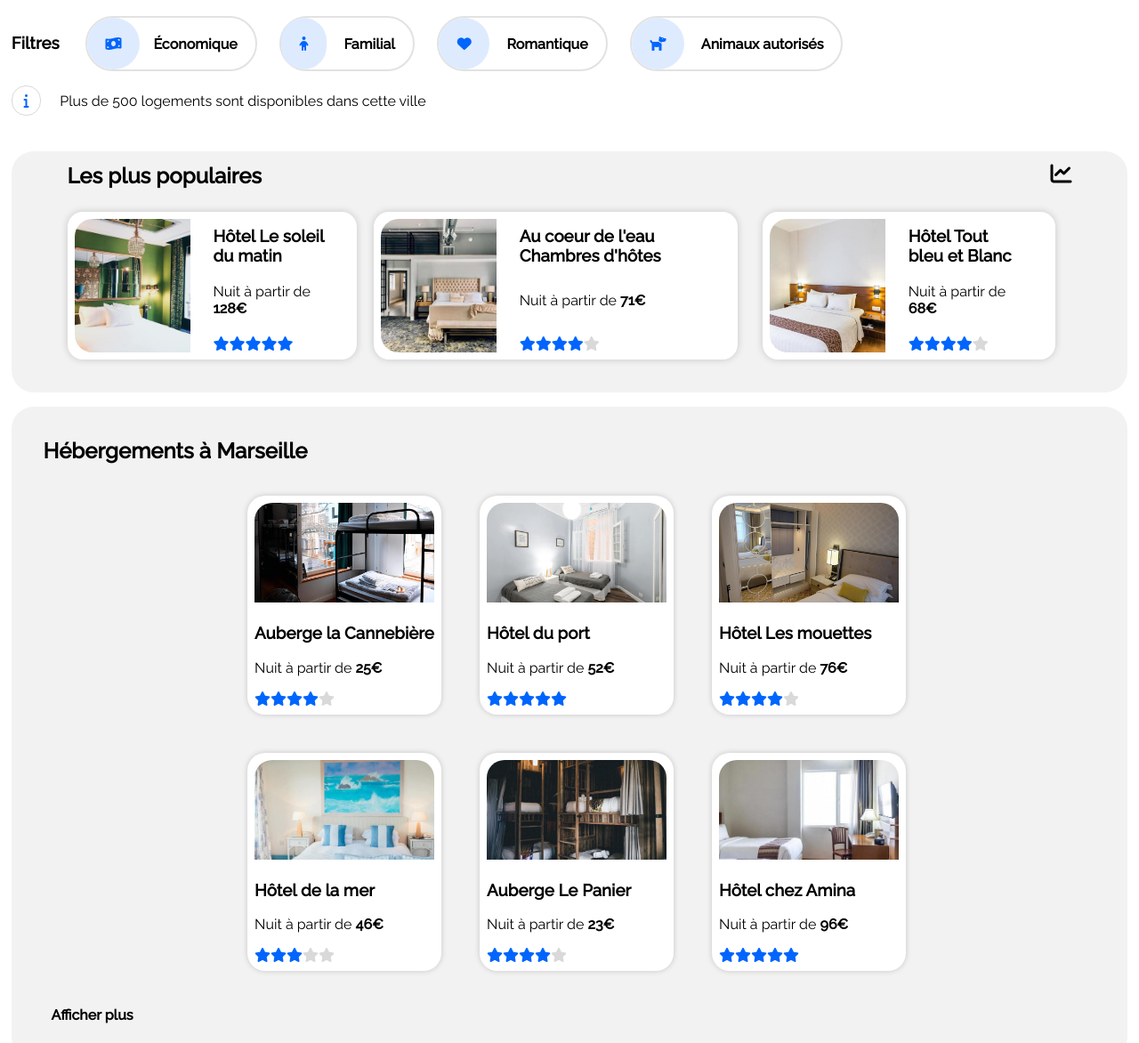
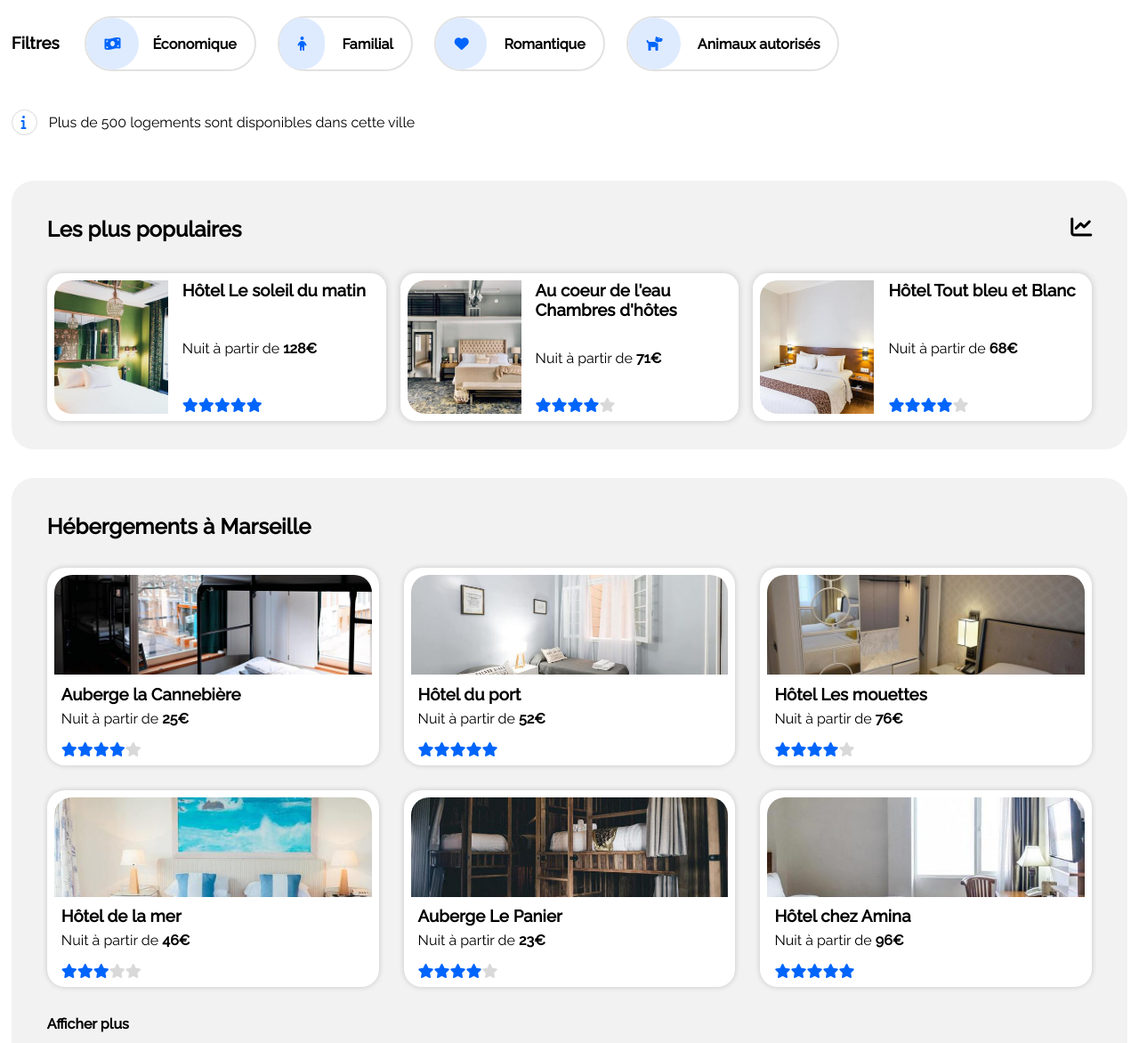
Before and after one commit to UncleDevs/IlungaChristopher_2_03072021, a plain HTML site: page index.html in a window 1280 px wide. Shown: the part 260-1432 px from the top of the page at 89% size. Drawn offline with Linux system fonts and the light colour scheme.

Commit message:
Finitions responsive et détails maquettes

```diff
--- a/css/style.css
+++ b/css/style.css
@@ -135,9 +135,9 @@ a { text-decoration: none;
 
 .filter-button {
     display: inline;
-    margin-left: 1.563rem;
+    margin-left: 1.5rem;
     font-weight: 700;
-    border: 0.125rem #e2e2e2 solid;
+    border: 2px #e2e2e2 solid;
     padding: 0 1.25rem 0 0;
     margin-top: 0.625rem;
     border-radius: 200px;
@@ -157,17 +157,27 @@ a { text-decoration: none;
     cursor: pointer;
 }
 
+.info {
+    display: flex;
+    margin-top: 1rem;
+    align-items: center;
+}
+
 .fa-info {
+    height: 1rem;
+    width: 1rem;
     color: #0065fc;
-    padding: 0.5rem 0.8rem 0.5rem 0.8rem;
+    padding: 0.35rem 0.4rem 0.35rem 0.3rem;
     border: solid 1px #D9D9D9;
     border-radius: 16px;
-    margin-right: 1.3rem;
+    margin-right: 0.8rem;
+    text-align: center;
 }
 
 .info p {
     display: inline;
 }
+
 
 /*SEARCH BAR*/
 
@@ -201,7 +211,7 @@ a { text-decoration: none;
 .pop-room {
     width: 6.25rem;
     height: 9.375rem;
-    min-width: 130px;
+    min-width: 8rem;
     background-size: 100% 100%;
     border-radius: 20px 20px 0 0;
 }
@@ -228,7 +238,7 @@ a { text-decoration: none;
     display: grid;
     grid-template-columns: 1.9fr 1fr;
     column-gap: 30px;
-    margin: 40px 0 60px 0;
+    margin: 2.5rem 0 3.75rem 0;
 }
 
 
@@ -240,31 +250,19 @@ a { text-decoration: none;
 
 .bloc1 {
     display: flex;
-    justify-content: center;
     flex-direction: column;
-    align-items: center;
-    padding: 0 1.3rem;
-
-}
-
-.title-h2-bloc1 {
-    display: block;
-    width: 100%;
-    padding-left: 30px;
-    padding-top: 15px;
+    padding: 1.25rem 2.5rem ;
 }
 
 .accomodations {
     display: grid;
     grid-template-columns: repeat(3, 1fr);
-    grid-gap: 1.7rem;
-    padding: 0 0 0 0;
+    grid-gap: 1.75rem;
+    padding-top: 0.75rem;
 }
 
 .acco {
     background: white;
-    margin-left: 1rem;
-    margin-top: 1rem;
     display: flex;
     flex-direction: column;
     border-radius: 20px;
@@ -272,42 +270,47 @@ a { text-decoration: none;
     box-shadow: 0px 0px 6px 0px #0000002e;
 }
 
+.acco .text {
+    margin-left: 0.5rem;
+    margin-top: 0.25rem;
+}
+
+.acco .text .bloc-price {
+    margin-top: -0.75rem;
+}
+
 .acco:hover {
     transform: scale(1.03);
 }
 
+
 .title-h3-bloc1 {
-    display: block;
-    width: 100%;
-    margin-left: 3rem;
+
     text-decoration: none;
     color: black;
     font-weight: bold;
-    margin-bottom: 40px;
-    margin-top: 40px;
+    padding-top: 1rem;
 }
 
 .bloc2 {
     display: flex;
     justify-content: center;
-    align-items: center;
+    padding: 1.25rem 2.5rem 0 2.5rem;
+
 }
 
 .popular-bloc {
     display: grid;
     grid-template-columns: 1fr;
     grid-template-rows: auto auto auto auto;
-    row-gap: 0.6rem;
-    height: 90%;
-    width: 90%;
+    row-gap: 0rem;
+
 }
-
 
 .title-h2-bloc2 h2 {
     display: flex;
     align-items: flex-start;
     justify-content: space-between;
-    margin: 0;
 }
 
 
@@ -319,32 +322,32 @@ a { text-decoration: none;
     border-radius: 17px;
     padding: 0.5rem 0.5rem 0.5rem 0.5rem;
     box-shadow: 0px 0px 0.5rem 0rem #0000002e;
+}
 
-}
 
 .pop-acc:hover {
     transform: scale(1.03);
 }
 
+
 .pop-acc .text {
-    margin-left: 0.625rem;
     display: flex;
     flex-direction: column;
     justify-content: space-between;
+    margin-left: 1rem;
 
 }
 
 .pop-acc .text .title-acco {
-    margin: 0.5rem 1.7rem 1rem 1rem;
-
+    margin: 0.5rem 2.25rem 0 0;
 }
 
 .pop-acc .text .bloc-price {
-    margin: -1rem 1.7rem 1rem 1rem ;
+    margin: 0 0 2rem 0;
 }
 
 .pop-acc .text .stars {
-    margin: -1rem 1.7rem 0 1rem;
+    margin: 0 0 0.5rem 0;
 }
 
 .price {
@@ -362,7 +365,7 @@ a { text-decoration: none;
 
 .activities {
     height: 34rem;
-    margin-bottom: 6.25rem;
+    margin-bottom: 4rem;
     display: grid;
     grid-template-columns: repeat(4, 1fr);
     grid-template-rows: 3fr 0.3fr 0.3fr 0.3fr 0.3fr 3fr;
@@ -448,6 +451,7 @@ a { text-decoration: none;
     display: flex;
     justify-content: center;
     align-items: center;
+
 }
 
 .menu-légal {
@@ -458,9 +462,10 @@ a { text-decoration: none;
 }
 
 .footer-bloc {
-    padding: 1.875rem;
     display: flex;
     flex-direction: column;
+    padding-top: 1.5rem;
+    padding-right: 2rem;
 }
 
 .h3-footer {
@@ -472,27 +477,38 @@ a { text-decoration: none;
 }
 
 .footer-bloc-assistance {
-    margin-right: 22%;
+    margin-right: 23%;
 }
 
 
 @media screen and (min-width:980px) and (max-width:1440px) {
+
+
     .pop-accomodations {
-        display: flex;
+        display: grid;
+        grid-template-rows: 1fr;
+        grid-template-columns: 1fr 1fr 1fr;
+        column-gap: 1rem;
+    }
+
+    .acco .text {
+        margin-top: -0.75rem;
     }
 
 
-    #pop-chambre1 {
-        width: 90%;
+    .pop-acc .text .title-acco {
+        margin: 0 0 0 0;
     }
 
-    #pop-chambre2 {
-        width: 90%;
+    .pop-acc .text .bloc-price {
+        margin: 0 0 0 0;
     }
 
-    #pop-chambre3 {
-        width: 90%;
+    .pop-acc .text .stars {
+        margin: 0 0 0 0;
     }
+
+
 }
 
 
@@ -513,9 +529,9 @@ a { text-decoration: none;
         border-radius: 25px;
     }
 
+
     .bloc1 {
-        margin-top: 1rem;
-        margin-bottom: -3rem;
+        margin-top: 2rem;
         grid-area: mobile2;
         border-radius: 25px;
     }
@@ -525,12 +541,9 @@ a { text-decoration: none;
         height: auto;
     }
 
-
-    .pop-room img {
-        width: 100%;
-        height: 100%;
+    .menu-légal {
+        padding-left: 1rem;
     }
-
 }
 @media screen and (max-width: 980px) {
 
@@ -568,9 +581,6 @@ a { text-decoration: none;
         padding: 0;
     }
 
-    .title-h3-bloc1 {
-        margin-left: auto;
-    }
 
     .accomodations {
         display: grid;
@@ -581,6 +591,14 @@ a { text-decoration: none;
 
     .acco {
         margin: auto;
+    }
+
+    .acco .text {
+        margin-top: -0.75rem;
+    }
+
+    .popular-bloc {
+        width: 100%;
     }
 
 
@@ -606,9 +624,8 @@ a { text-decoration: none;
     }
 
 
-
     .footer-bloc-assistance {
-        margin-right: 10%;
+        margin-right: 5%;
     }
 
 }
@@ -629,11 +646,15 @@ a { text-decoration: none;
 
     .title-h1 {
         margin-left: 1rem;
+        font-size: 1.43rem;
     }
+
+
 
     .subtitle {
         margin-left: 1rem;
     }
+
     .navlink {
         border-top: none;
         border-bottom: 3px solid #F2F2F2;
@@ -656,9 +677,12 @@ a { text-decoration: none;
 
     .research-box {
         position: relative;
+        width: 86%;
+    }
+
+    .searchinput {
         width: 80%;
     }
-
 
     #button-research {
         display: none;
@@ -679,7 +703,9 @@ a { text-decoration: none;
     .filter-button {
         padding: 0 0.75rem 0 0;
         margin-left: 0.3rem;
+        font-size: 0.9rem;
     }
+
 
     .accomodations {
         display: grid;
@@ -689,14 +715,27 @@ a { text-decoration: none;
 
     .bloc1 {
         background-color: white;
-        margin: 0;
+        padding: 0 1rem 0 1rem;
     }
 
 
     .bloc2 {
-        width: 100%;
         border-radius: 0px;
+        padding: 0 1rem 0 1rem;
     }
+
+    .pop-acc .text .title-acco {
+        margin: 0.5rem 0 0 0;
+    }
+
+    .pop-acc .text .bloc-price {
+        margin: -2rem 0 0 0;
+    }
+
+    .pop-acc .text .stars {
+        margin: 0 0 0.5rem 0;
+    }
+
 
 
     .activities {
@@ -719,8 +758,13 @@ a { text-decoration: none;
         flex-direction: column;
     }
 
+
     .footer-bloc {
-        padding: 0.3rem 2rem;
+        padding-left: 0.5rem;
+        padding-right: 0;
     }
 
+    .h3-footer {
+        margin-bottom: 1.5rem;
+    }
 }
```
